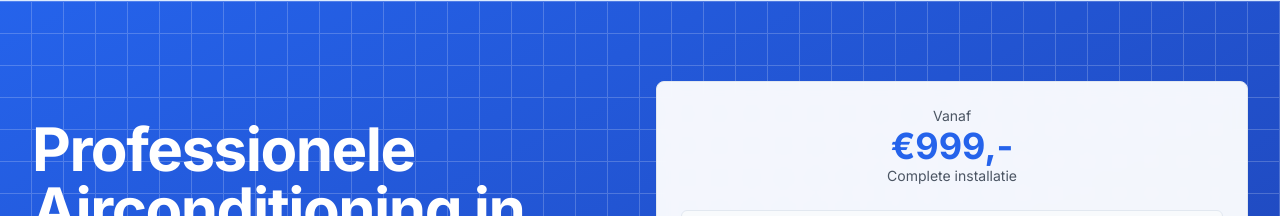
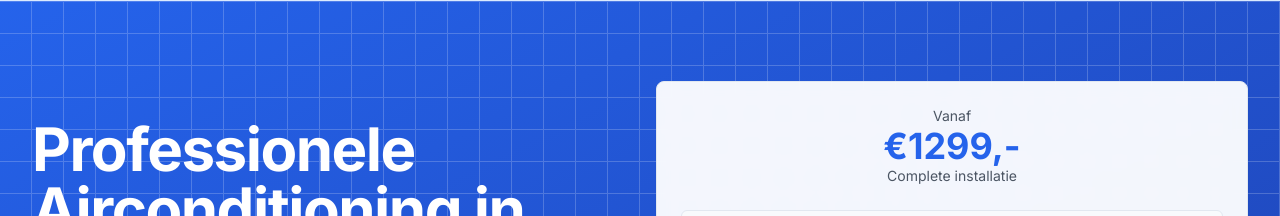
Before and after one commit to MarvinNL046/airco_offertelimburg, a Next.js app: page / in a window 1280 px wide. Shown: the part 126-342 px from the top of the page. Built offline with nearby package versions, Linux system fonts and the light colour scheme.

Commit message:
hero update prijs

```diff
--- a/components/sections/hero-section.tsx
+++ b/components/sections/hero-section.tsx
@@ -64,7 +64,7 @@ export function HeroSection() {
             <Card className="p-6 bg-white/95 backdrop-blur">
               <div className="text-center mb-6">
                 <p className="text-sm text-gray-600">Vanaf</p>
-                <p className="text-4xl font-bold text-blue-600">€999,-</p>
+                <p className="text-4xl font-bold text-blue-600">€1299,-</p>
                 <p className="text-sm text-gray-600">Complete installatie</p>
               </div>
               <ContactForm />
```
